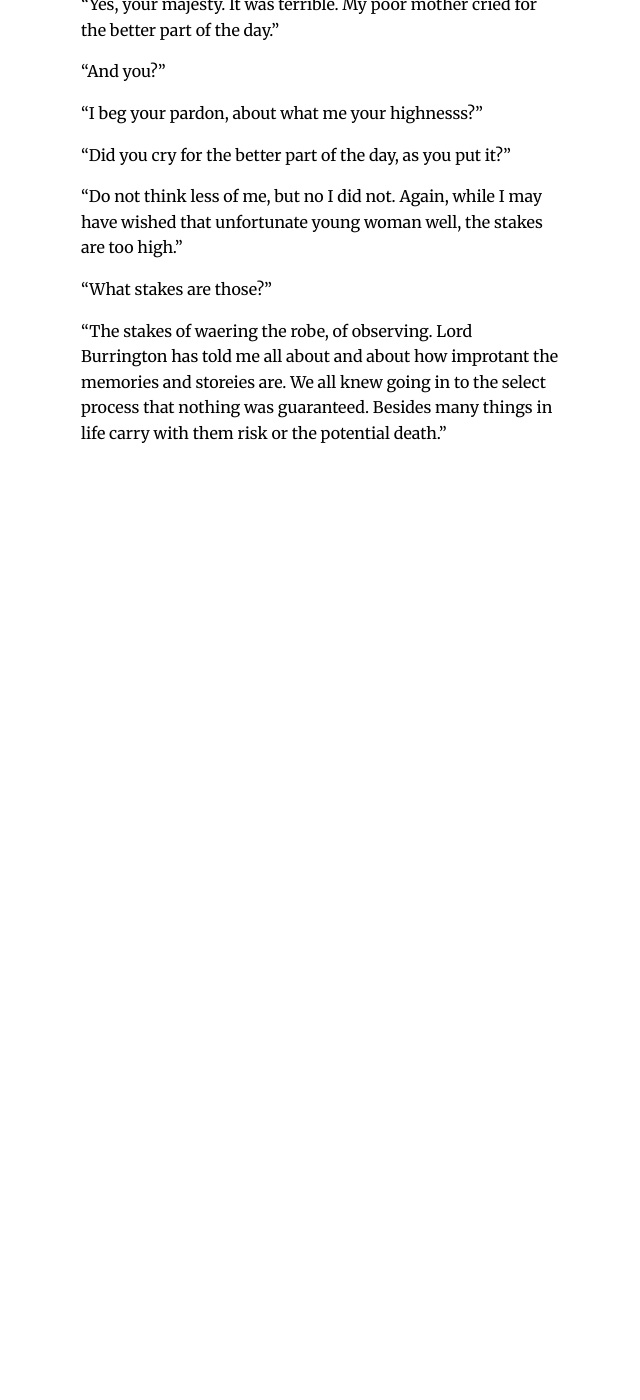
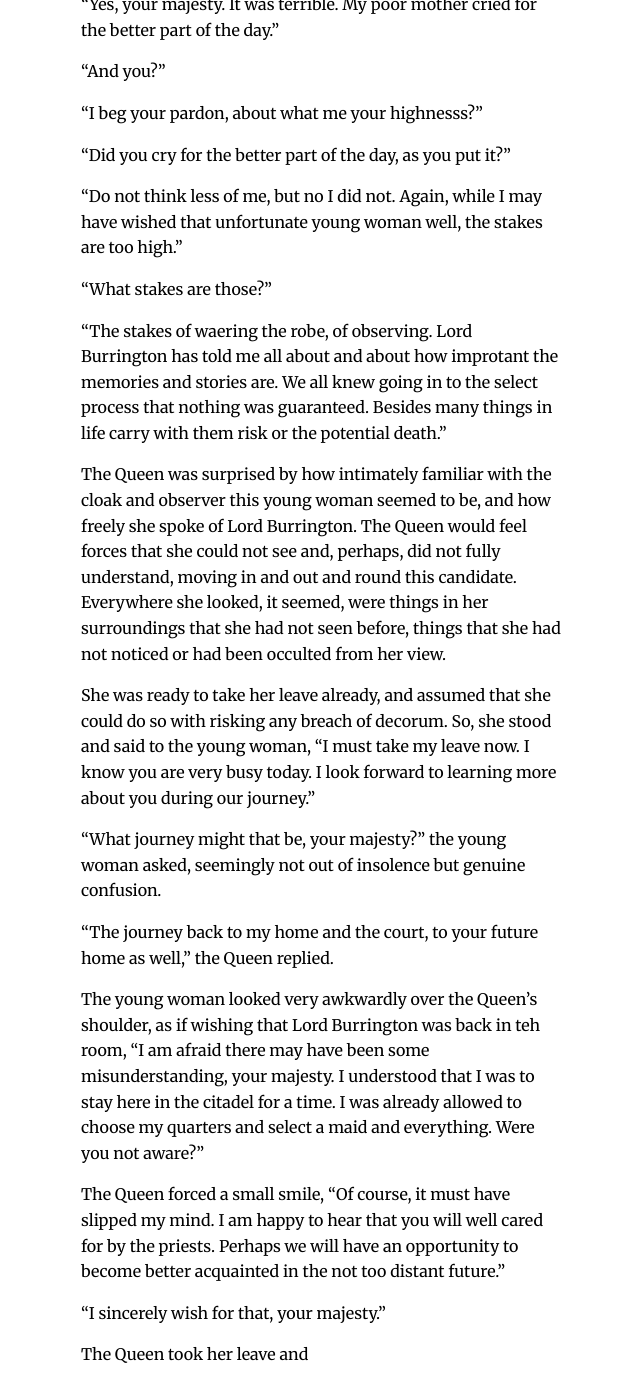
Before and after one commit to brodieaustin/avalon-novel, a Jekyll site: the page built from index.markdown, in a window 1280 px wide and 1400 px high, scrolled down 95804 px. Shown: the whole window, without its empty margins (319-959 px from the left). Built offline with Jekyll 4.4.1, drawn with Linux system fonts in a browser that asks for light colours; our own code applies the rules of GitHub Pages for plain Markdown files; before the commit the page ends 96282 px from its top, so only the background shows below that.

Commit message:
progress for 11/19/2021. 29131 words.

```diff
--- a/index.markdown
+++ b/index.markdown
@@ -1882,4 +1882,20 @@ He stood up and mockingly curtseyed before her then left the room.
 
 "What stakes are those?"
 
-"The stakes of waering the robe, of observing. Lord Burrington has told me all about and about how improtant the memories and storeies are. We all knew going in to the select process that nothing was guaranteed. Besides many things in life carry with them risk or the potential death."
+"The stakes of waering the robe, of observing. Lord Burrington has told me all about and about how improtant the memories and stories are. We all knew going in to the select process that nothing was guaranteed. Besides many things in life carry with them risk or the potential death."
+
+The Queen was surprised by how intimately familiar with the cloak and observer this young woman seemed to be, and how freely she spoke of Lord Burrington. The Queen would feel forces that she could not see and, perhaps, did not fully understand, moving in and out and round this candidate. Everywhere she looked, it seemed, were things in her surroundings that she had not seen before, things that she had not noticed or had been occulted from her view.
+
+She was ready to take her leave already, and assumed that she could do so with risking any breach of decorum. So, she stood and said to the young woman, "I must take my leave now. I know you are very busy today. I look forward to learning more about you during our journey."
+
+"What journey might that be, your majesty?" the young woman asked, seemingly not out of insolence but genuine confusion.
+
+"The journey back to my home and the court, to your future home as well," the Queen replied.
+
+The young woman looked very awkwardly over the Queen's shoulder, as if wishing that Lord Burrington was back in teh room, "I am afraid there may have been some misunderstanding, your majesty. I understood that I was to stay here in the citadel for a time. I was already allowed to choose my quarters and select a maid and everything. Were you not aware?"
+
+The Queen forced a small smile, "Of course, it must have slipped my mind. I am happy to hear that you will well cared for by the priests. Perhaps we will have an opportunity to become better acquainted in the not too distant future."
+
+"I sincerely wish for that, your majesty."
+
+The Queen took her leave and
```
